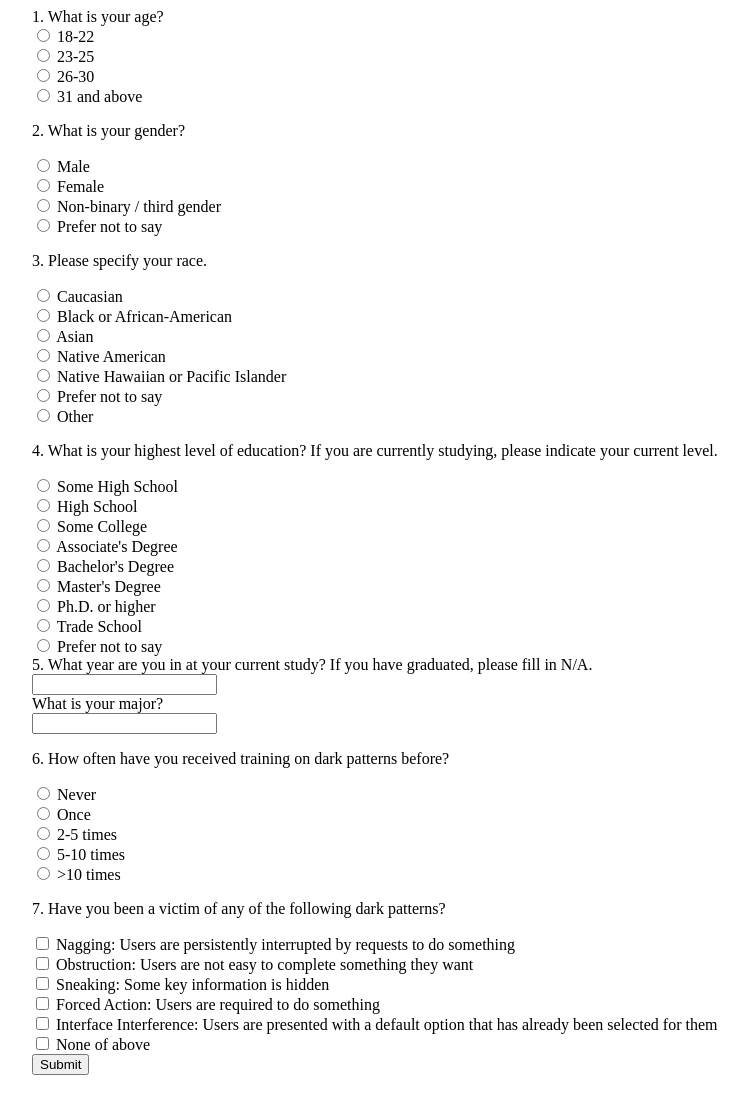
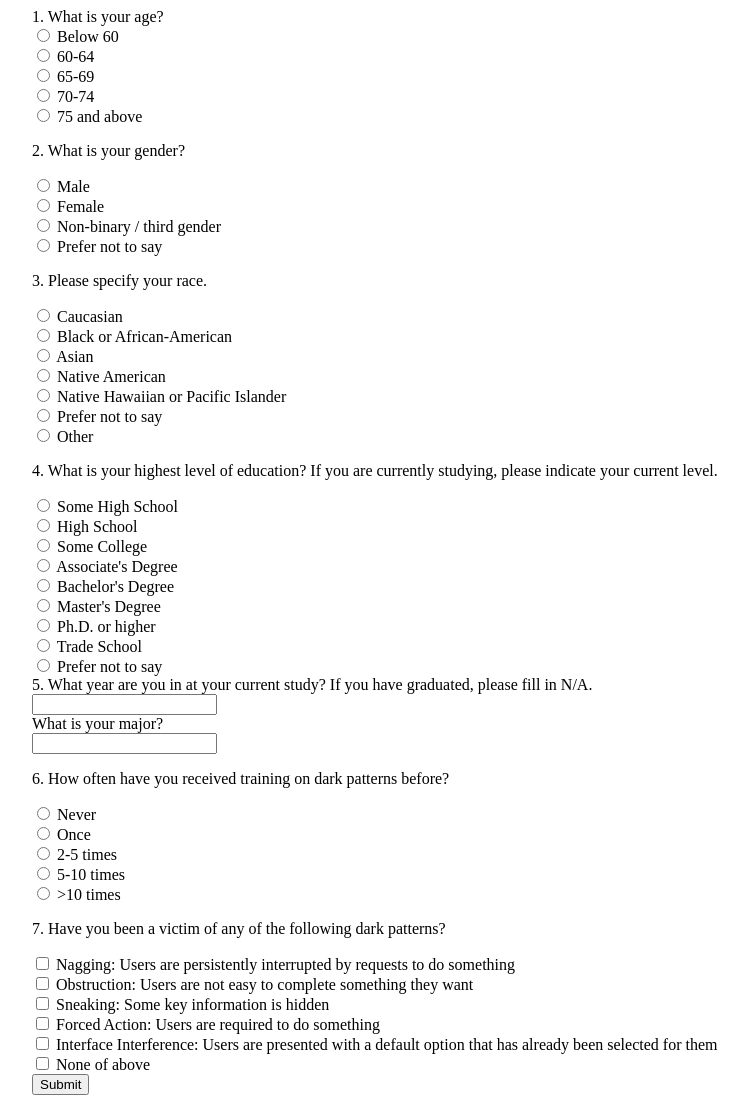
Before and after one commit to dptrek/dptrek, a plain HTML site: page DP_website/Survey/inform_survey.html in a window 1280 px wide. Shown: the whole page, without its empty margins (26-774 px from the left). Drawn offline with Linux system fonts and the light colour scheme.

Commit message:
Update inform_survey.html

```diff
--- a/DP_website/Survey/inform_survey.html
+++ b/DP_website/Survey/inform_survey.html
@@ -23,14 +23,16 @@
     <form id="surveyForm" style="margin-left: 50px;">
         <div>
             <label for="age">1. What is your age?</label><br>
-            <input type="radio" id="18-22" name="age" value="1">
-            <label for="18-22">18-22</label><br>
-            <input type="radio" id="23-25" name="age" value="2">
-            <label for="23-25">23-25</label><br>
-            <input type="radio" id="26-30" name="age" value="1">
-            <label for="26-30">26-30</label><br>
-            <input type="radio" id="31 and above" name="age" value="2">
-            <label for="31 and above">31 and above</label><br>
+            <input type="radio" id="b60" name="age" value="1">
+            <label for="b60">Below 60</label><br>
+            <input type="radio" id="60-64" name="age" value="1">
+            <label for="60-64">60-64</label><br>
+            <input type="radio" id="65-69" name="age" value="2">
+            <label for="65-69">65-69</label><br>
+            <input type="radio" id="70-74" name="age" value="1">
+            <label for="70-74">70-74</label><br>
+            <input type="radio" id="75 and above" name="age" value="2">
+            <label for="75 and above">75 and above</label><br>
         </div>
         <div>
             <p>2. What is your gender?</p>
@@ -176,6 +178,7 @@
 
 
 <script src="https://sdk.amazonaws.com/js/aws-sdk-2.1022.0.min.js"></script>
+<script src="https://unpkg.com/dropbox/dist/Dropbox-sdk.min.js"></script>
 <script src="../Backstage/jsonupload.js"></script>
 <script>
 // // 定义 AWS S3 存储桶的信息
```
